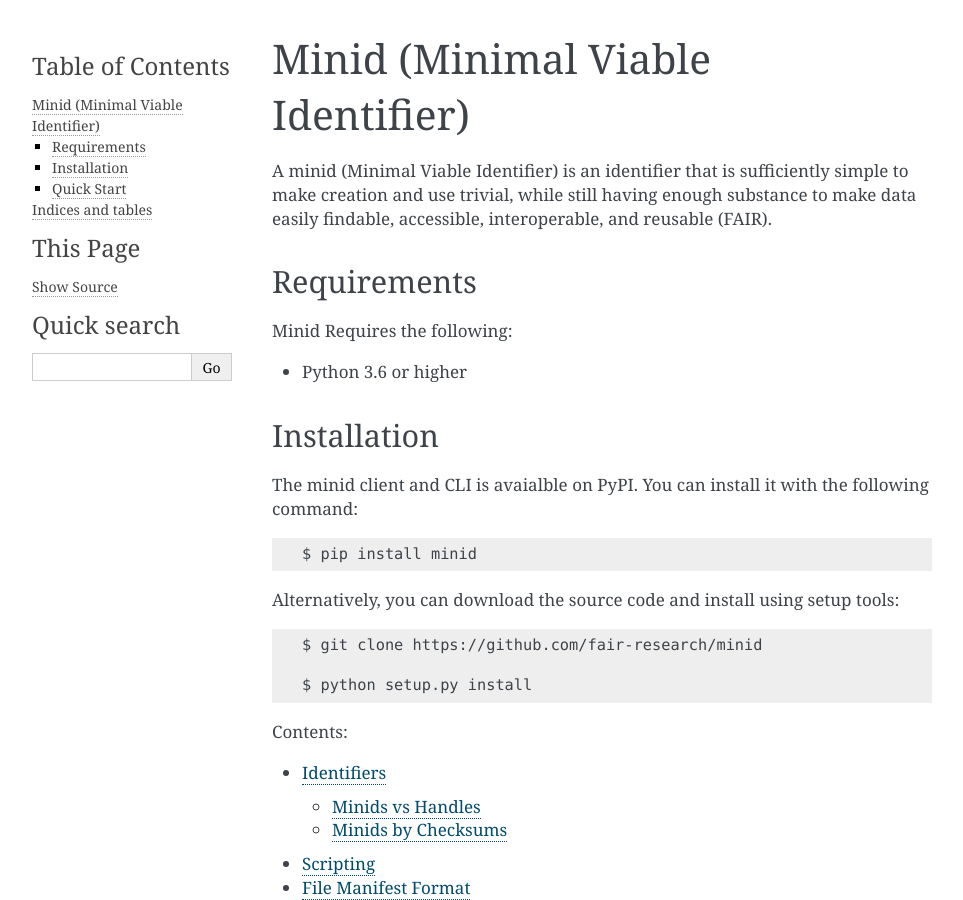
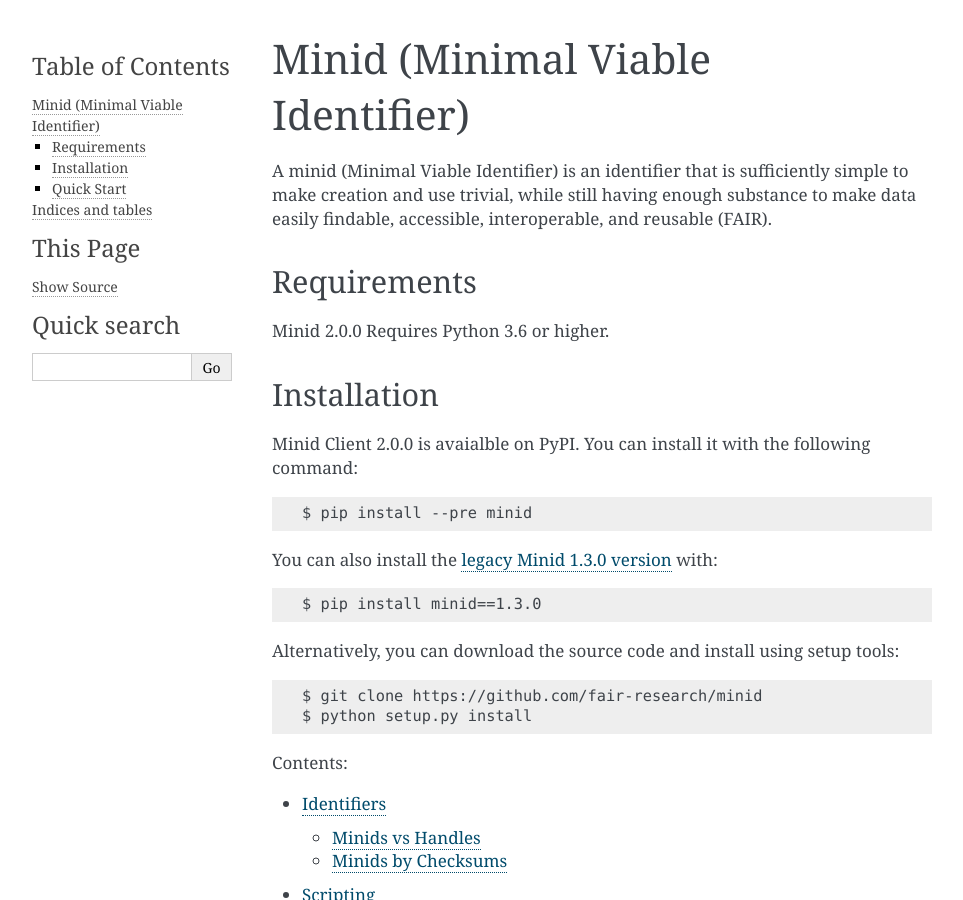
Before and after one commit to fair-research/minid, a Sphinx documentation site: the page built from docs/source/index.rst, in a window 1280 px wide and 900 px high. Shown: the whole window, without its empty margins (148-1111 px from the left). Built offline with Sphinx 7.4.7, drawn with Linux system fonts in a browser that asks for light colours.

Commit message:
Changed minid install docs to direct folks towards the beta
The docs prefer installing pip with the --pre flag to get the latest
beta instead of the old legacy client.

```diff
--- a/README.rst
+++ b/README.rst
@@ -24,9 +24,9 @@
 
 Usage
 -----
-Install requires python 3.6 or higher::
+Minid 2.0.0 requires python 3.6 or higher::
 
-  $ pip install minid
+  $ pip install --pre minid
 
 Minting identifiers is simple and easy::
 
--- a/docs/source/index.rst
+++ b/docs/source/index.rst
@@ -15,22 +15,23 @@
 Requirements
 ------------
 
-Minid Requires the following:
-
-* Python 3.6 or higher
-
+Minid 2.0.0 Requires Python 3.6 or higher.
 
 Installation
 ------------
 
-The minid client and CLI is avaialble on PyPI. You can install it with the following command::
+Minid Client 2.0.0 is avaialble on PyPI. You can install it with the following command::
 
-  $ pip install minid
+  $ pip install --pre minid
+
+
+You can also install the `legacy Minid 1.3.0 version <https://github.com/fair-research/minid/tree/1.3.0>`_ with::
+
+  $ pip install minid==1.3.0
 
 Alternatively, you can download the source code and install using setup tools::
 
   $ git clone https://github.com/fair-research/minid
-
   $ python setup.py install
 
 
```
